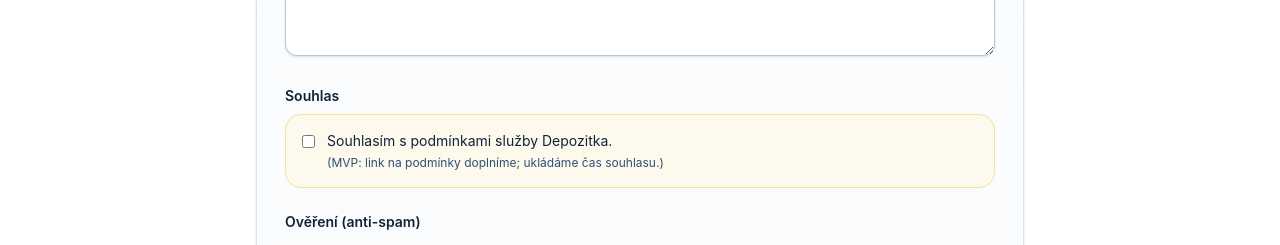
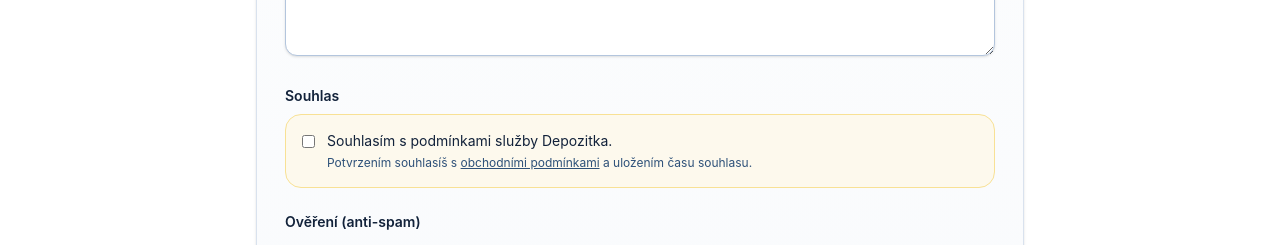
Before and after one commit to Vokurcak68/depozitka-web, a Next.js app: page /bezpecna-platba/novy in a window 1280 px wide. Shown: the part 1381-1626 px from the top of the page. Built offline with nearby package versions, Linux system fonts and the light colour scheme; no server answers.

Commit message:
feat(web): replace MVP terms placeholder with real terms link text

```diff
--- a/src/app/bezpecna-platba/novy/page.tsx
+++ b/src/app/bezpecna-platba/novy/page.tsx
@@ -680,7 +680,7 @@ export default function BezpecnaPlatbaNovyPage() {
             <div className="text-sm text-navy-800">
               Souhlasím s podmínkami služby Depozitka.
               <div className="mt-1 text-xs text-navy-500">
-                (MVP: link na podmínky doplníme; ukládáme čas souhlasu.)
+                Potvrzením souhlasíš s <a href="/obchodni-podminky" className="underline hover:text-navy-700">obchodními podmínkami</a> a uložením času souhlasu.
               </div>
             </div>
           </label>
```
